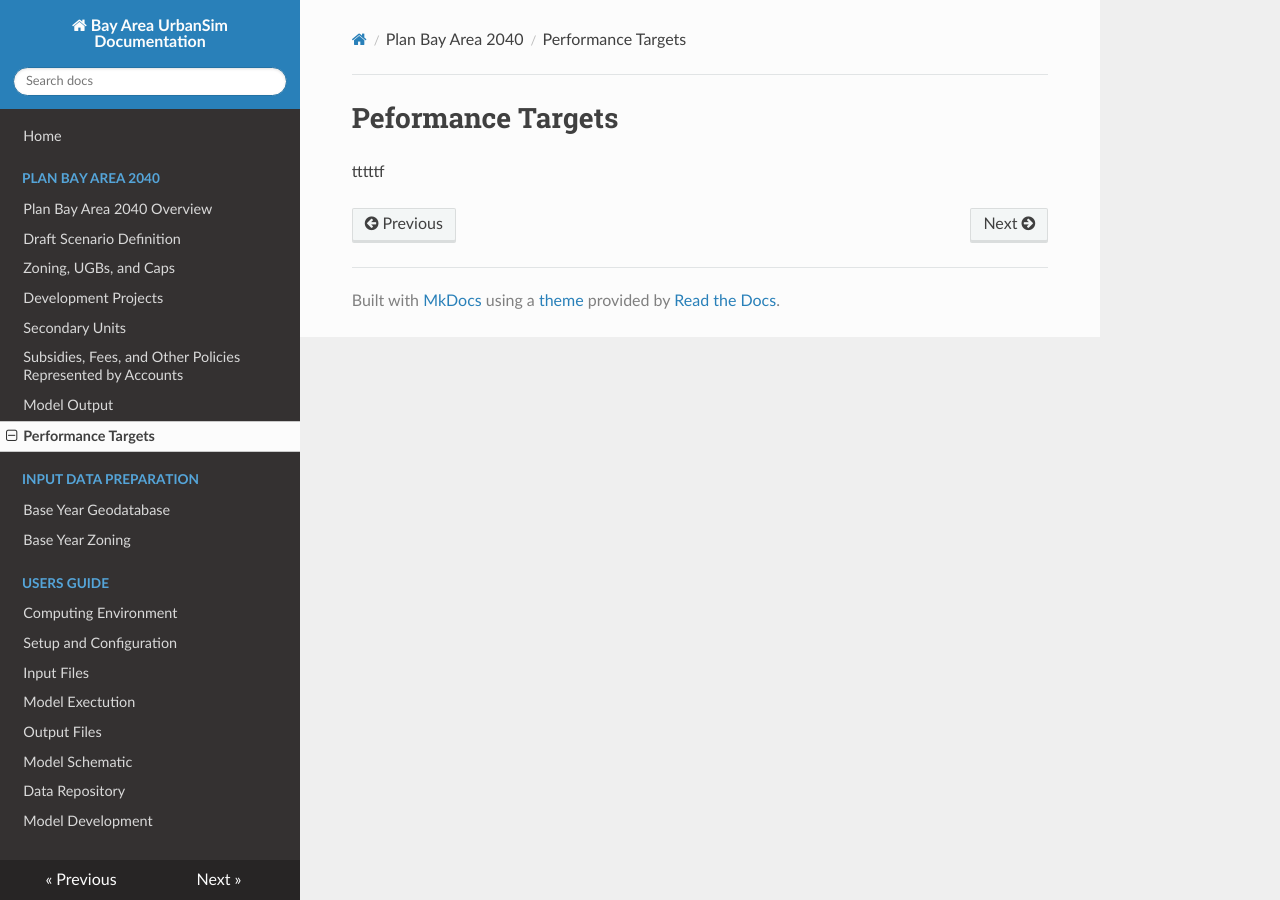
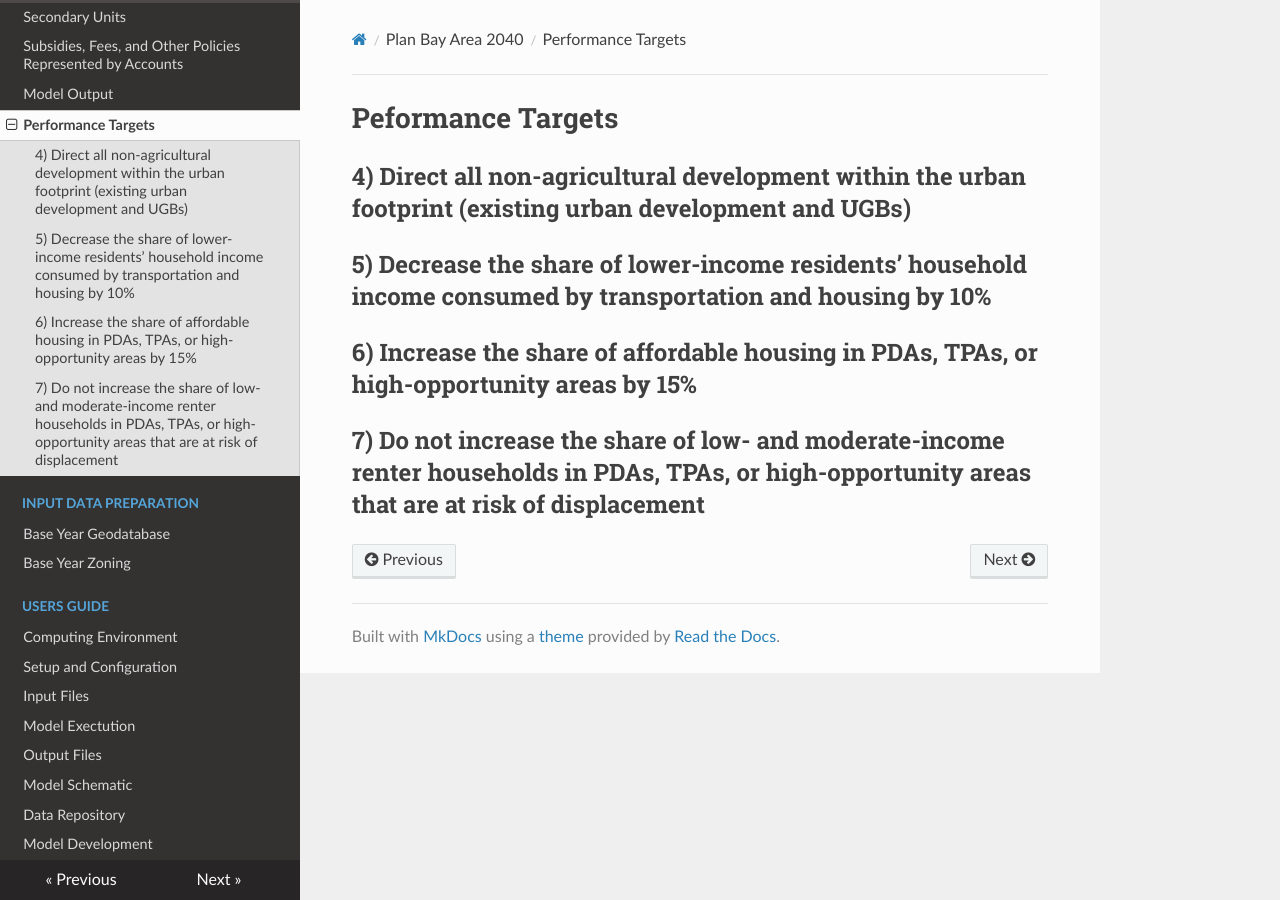
Before and after one commit to BayAreaMetro/baus_docs2, an MkDocs documentation site: the page built from docs/pba40/perftargets_pba40.md, in a window 1280 px wide. Built offline with MkDocs 1.6.1, drawn with Linux system fonts in a browser that asks for light colours; nearby versions of some CDN libraries; old or Windows-style settings are respelled for this version of MkDocs.

Commit message:
perftargets

```diff
--- a/docs/pba40/perftargets_pba40.md
+++ b/docs/pba40/perftargets_pba40.md
@@ -1,4 +1,12 @@
 # Peformance Targets
 
+## 4) Direct all non-agricultural development within the urban footprint (existing urban development and UGBs)
 
-tttttf
+
+## 5) Decrease the share of lower-income residents’ household income consumed by transportation and housing by 10%
+
+
+## 6) Increase the share of affordable housing in PDAs, TPAs, or high-opportunity areas by 15%
+
+
+## 7) Do not increase the share of low- and moderate-income renter households in PDAs, TPAs, or high-opportunity areas that are at risk of displacement
```
